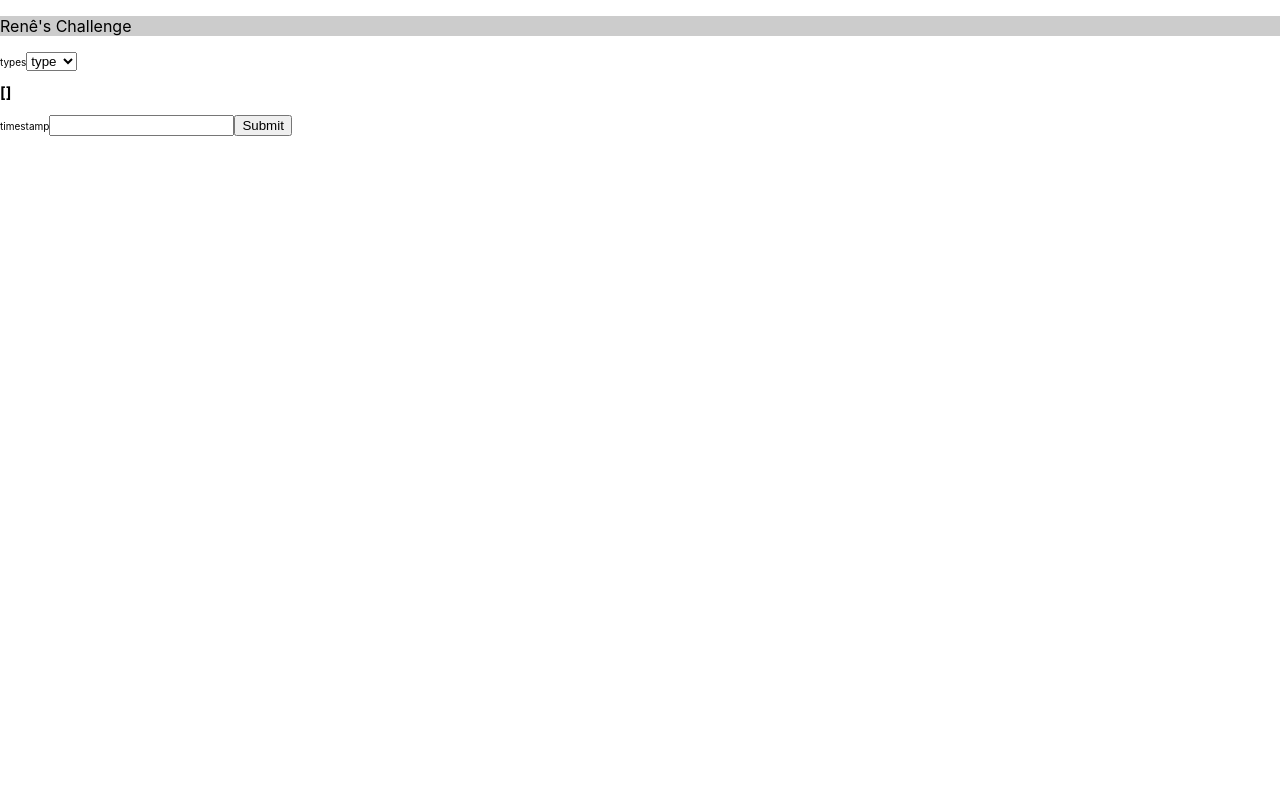
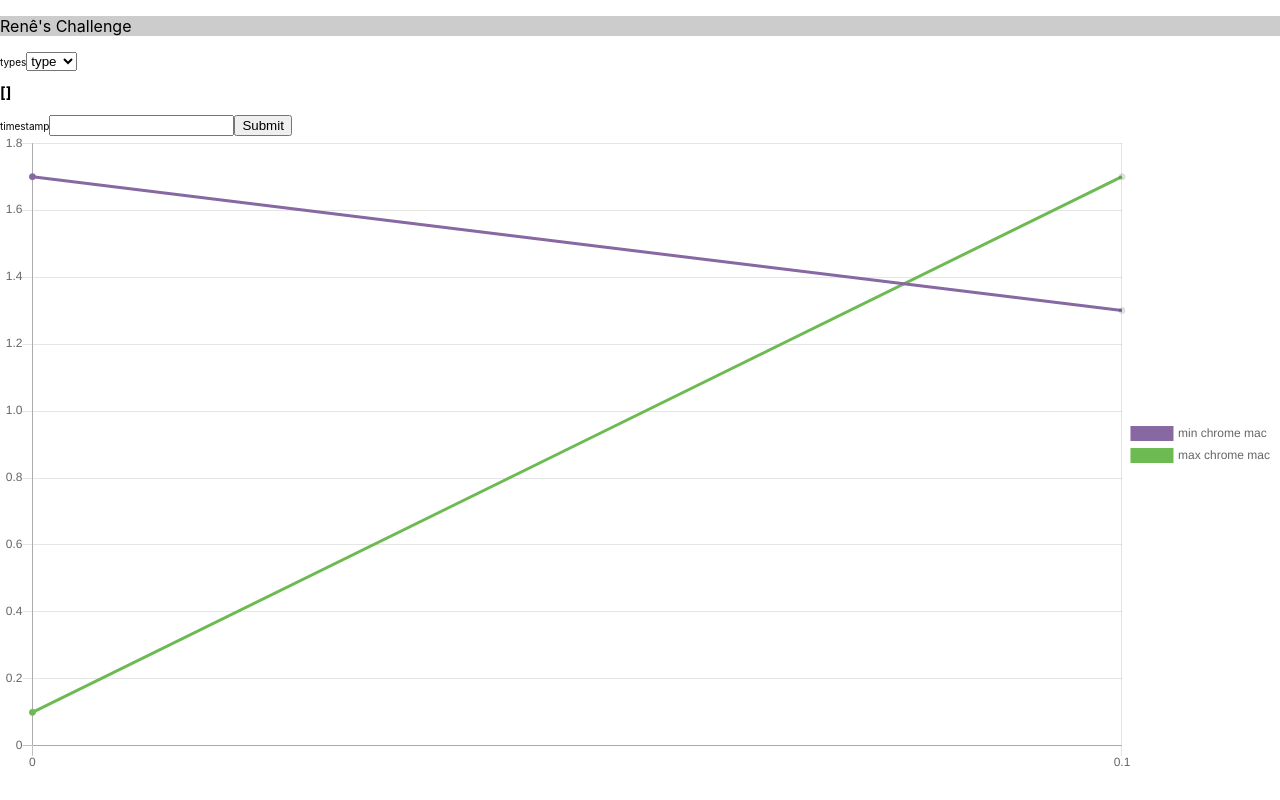
Before and after one commit to renemennab/challenge-chart-plot-with-commits, a React (Create React App) app: page / in a window 1280 px wide. Built offline with nearby package versions, Linux system fonts and the light colour scheme.

Commit message:
import chart and add comments on the state

```diff
--- a/src/Components/Chart/chart.js
+++ b/src/Components/Chart/chart.js
@@ -11,7 +11,7 @@ const chart = props => {
 						{
 							label: 'min chrome mac', // pega a resposta do os e a resposta do browser e junta com um select e transforma em string
 							fill: false,
-							data: [0.1, 1.3], //pega todos os min em uma array
+							data: [1.7, 1.3], //pega todos os min em uma array
 							borderColor: ['#8768A3'],
 							backgroundColor: ['#8768A3']
 						},
--- a/src/Components/Input/inputIn.js
+++ b/src/Components/Input/inputIn.js
@@ -1,17 +1,17 @@
 import React, { Component } from 'react';
-//import StartOut from './startOut';
+import Chart from '../Chart/chart';
 //import './inputIn.css';
 
 class inputIn extends Component {
 	state = {
-		currentType: '',
-		currentTimestamp: 0,
-		currentSelect: [],
-		currentGroup: [],
-		currentBegin: 0,
-		currentEnd: 0,
-		currentData: [],
-		inputs: []
+		currentType: '', // start, span, data, stop
+		currentTimestamp: 0, //number
+		currentSelect: [], //array of strings ['min_response_time', 'max_response_time']
+		currentGroup: [], //array of strings ['os', 'browser']
+		currentBegin: 0, //number
+		currentEnd: 0, //number
+		currentData: [], //object with the data input responses {min_response_time: 0.1, max_response_time:0.9, os: 'mac', browser: 'chrome' }
+		inputs: [] //array of objects containing all the data from each submit
 	};
 
 	//sets the state to the selected type of data to render the other fields accordingly
@@ -217,6 +217,7 @@ class inputIn extends Component {
 		}
 
 		return (
+			<div>
 				<form className="inputIn" onSubmit={this.onSubmitHandler}>
 					<label htmlFor="types">types</label>
 					<select
@@ -239,6 +240,8 @@ class inputIn extends Component {
 					{options}
 					<input type="submit" />
 				</form>
+				<Chart data={this.state.currentData} />
+			</div>
 		);
 	}
 }
```
Lines whose indentation alone changed are shown as unchanged.
